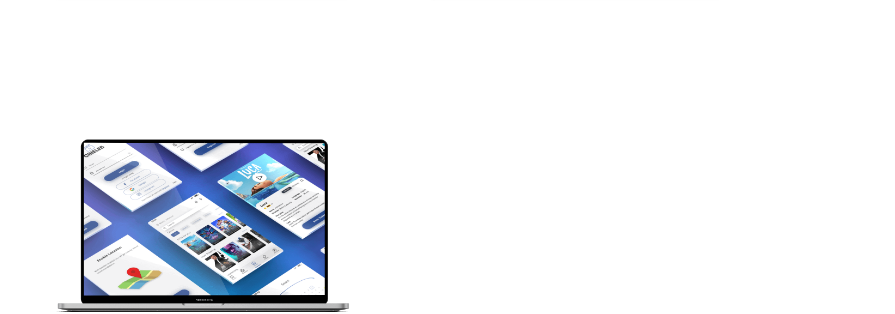
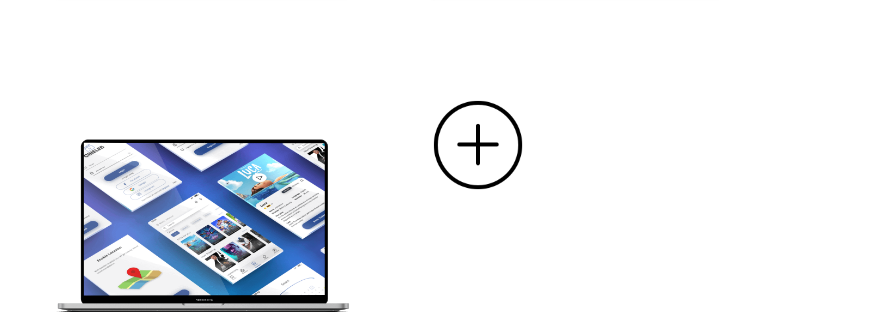
Before and after one commit to Christellehd/portfolio.github.io, a plain HTML site: page index.html in a window 1280 px wide. Shown: the part 1643-1957 px from the top of the page, 385-1280 px from the left. Drawn offline with nearby package versions, Linux system fonts and the light colour scheme; a web font is replaced by a local one.

Commit message:
Update index.html

```diff
--- a/index.html
+++ b/index.html
@@ -208,8 +208,8 @@ height="0" width="0" style="display:none;visibility:hidden"></iframe></noscript>
         <!--  <img onclick="magnify($(this).attr('src'))" src="images/projectux-.png" alt="UX UI Project"> -->
 		<figure> <a href="https://pepesrestaurant.webflow.io/"><img onclick="magnify($(this).attr('src'))" src="images/pepes.png" alt="Pepe's Restaurant Webflow Project"></a></figure>
 
-   <!--   <a  href="https://behance.net/christellehddd"><img onclick="magnify($(this).attr('src'))" src="images/plus.png" class="img_plus" alt="plus button" ></a>
-       --> </div>
+    <a  href="https://behance.net/christellehddd"><img onclick="magnify($(this).attr('src'))" src="images/plus.png" class="img_plus" alt="plus button" ></a>
+      </div>
     </div>
     <div id="bio">
      <h2 style="text-transform:uppercase;color:#dfd2c3;">about</h2>
```
